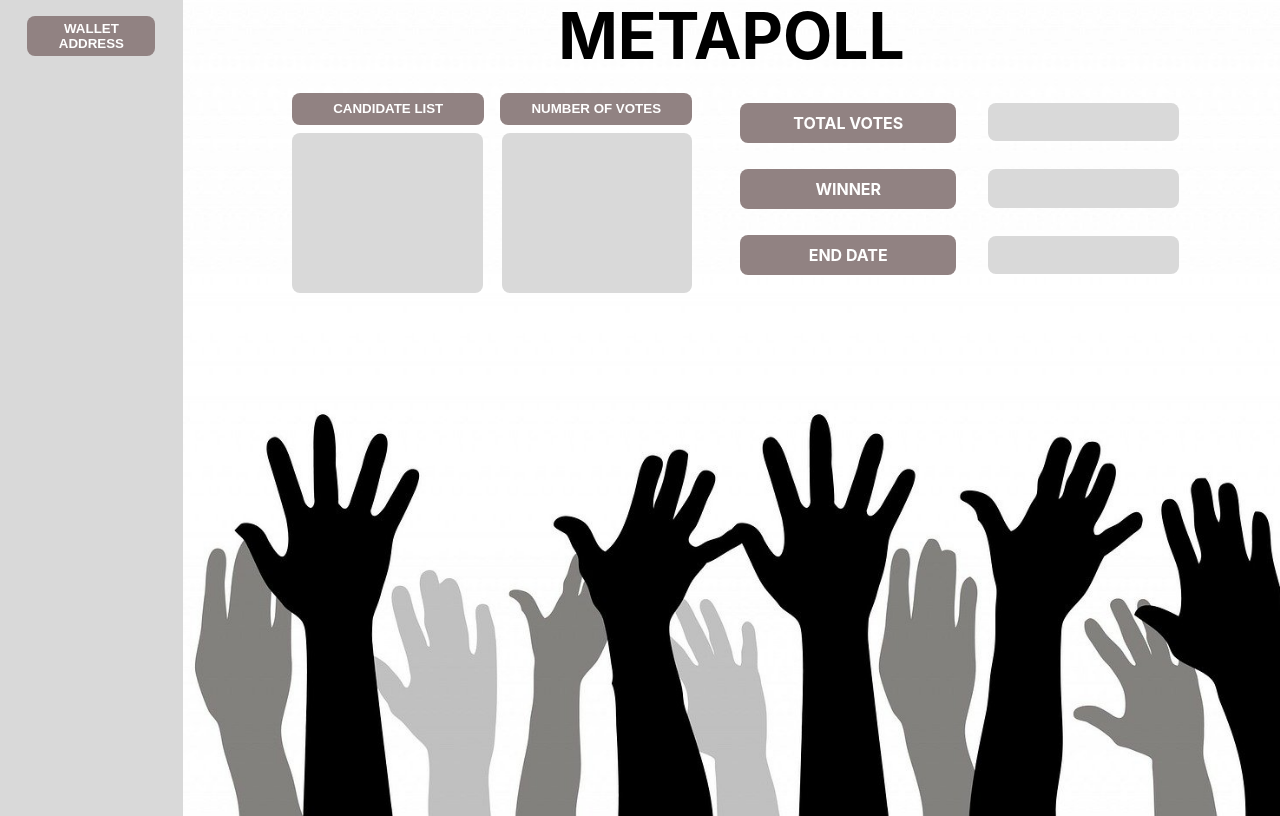
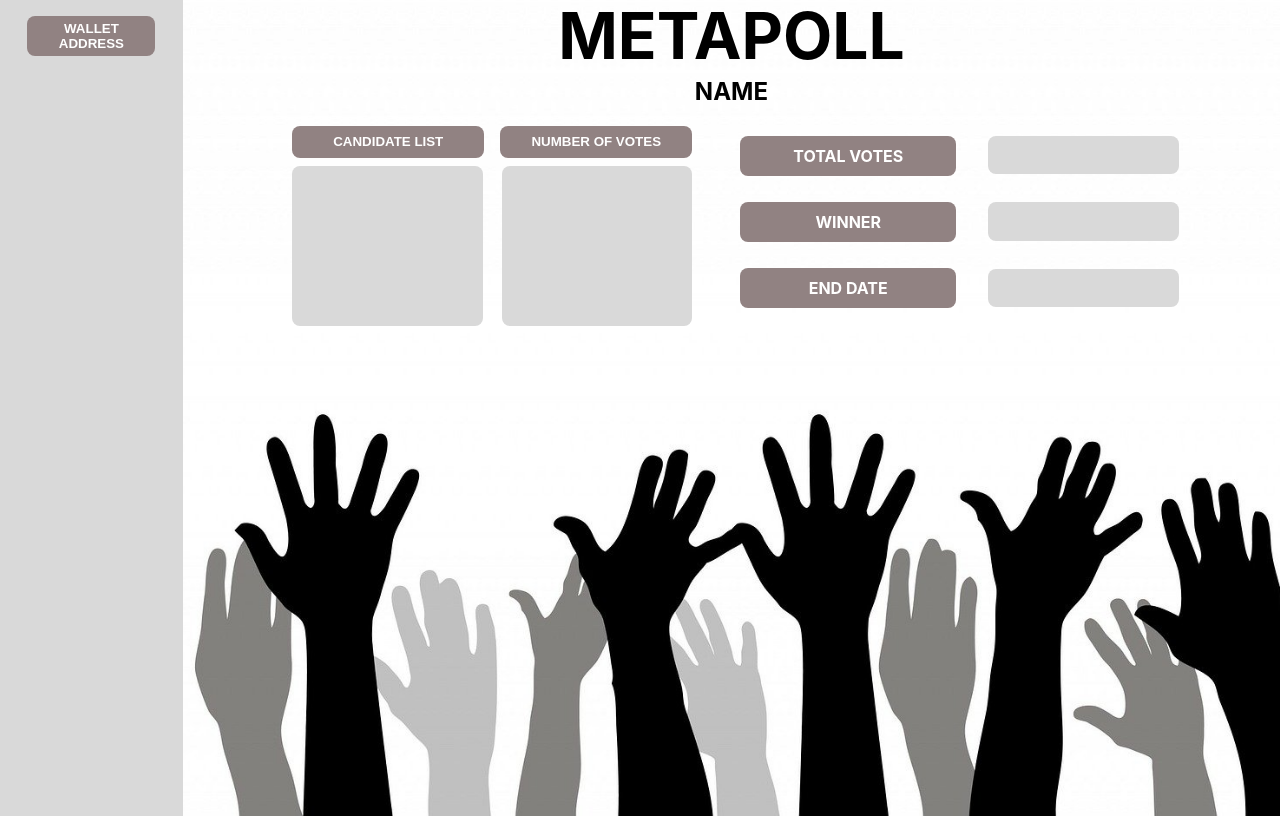
Before and after one commit to abdulragib/Meta-Poll, a React (Create React App) app: page /Meta-Poll/admin/check-progress/Ended-campaign in a window 1280 px wide. Built offline with nearby package versions, Linux system fonts and the light colour scheme; the HTML template or start-up script is replaced by a standard one.

Commit message:
Ended Campaign -> Name added

```diff
--- a/src/Components/CheckProgress-EndedCampaign/EndedCampaign.css
+++ b/src/Components/CheckProgress-EndedCampaign/EndedCampaign.css
@@ -4,6 +4,10 @@
 
 .home-Title{
     margin-top:-0.2rem;
+}
+
+.home-Title-description{
+    padding-bottom:1.5rem;
 }
 
 .right-ec{
@@ -84,5 +88,4 @@
     height:2.4rem;
     background-color: var(--sideBar);
     border-radius: 0.5rem;
-
 }
--- a/src/Components/CheckProgress-EndedCampaign/EndedCampaign.jsx
+++ b/src/Components/CheckProgress-EndedCampaign/EndedCampaign.jsx
@@ -9,7 +9,7 @@ const EndedCampaign = () => {
       </div>
       <div className="right-ec">
         <h1 className="home-Title">MetaPoll</h1>
-
+        <h2 className="home-Title-description">NAME</h2>
         <div className="right-ec-data">
           {/* Data container one */}
           <div className="right-ec-part-one">
```
